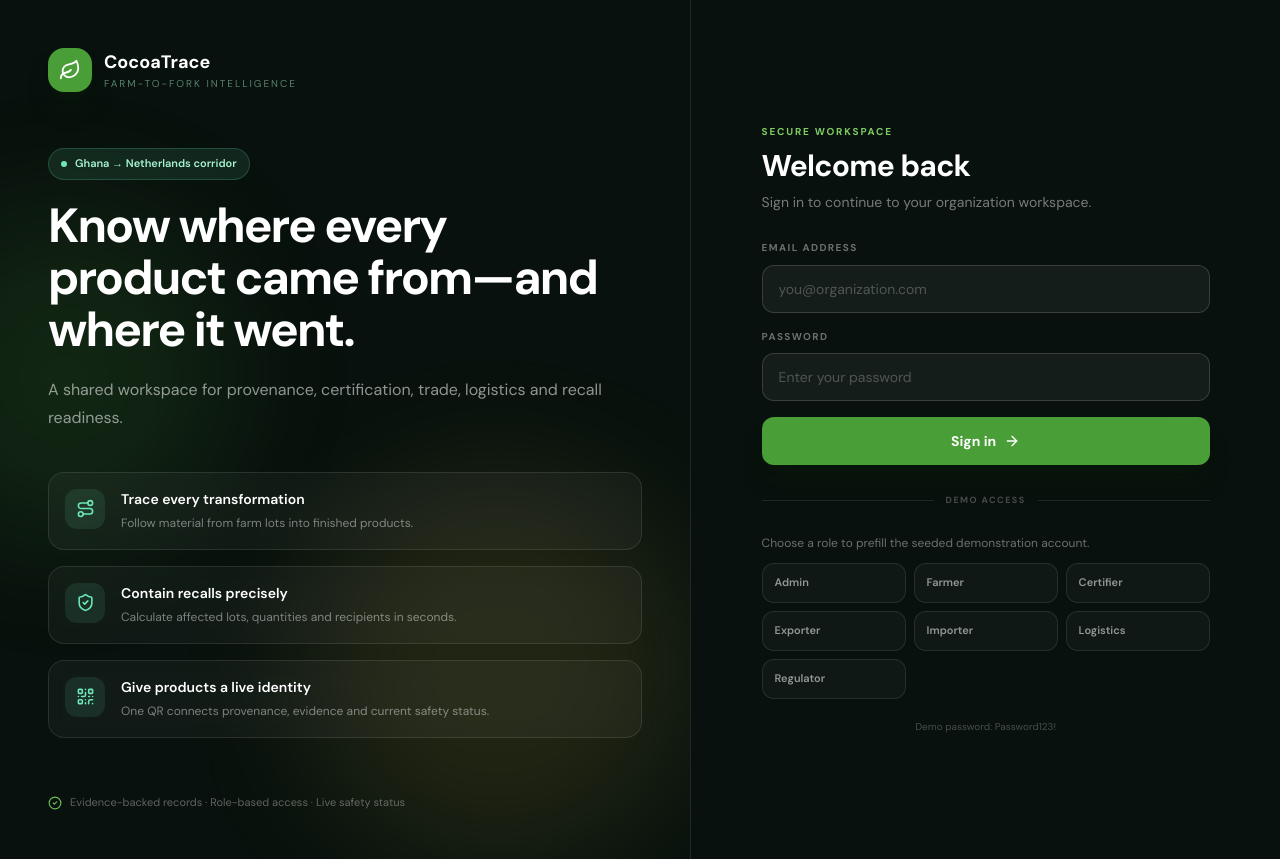
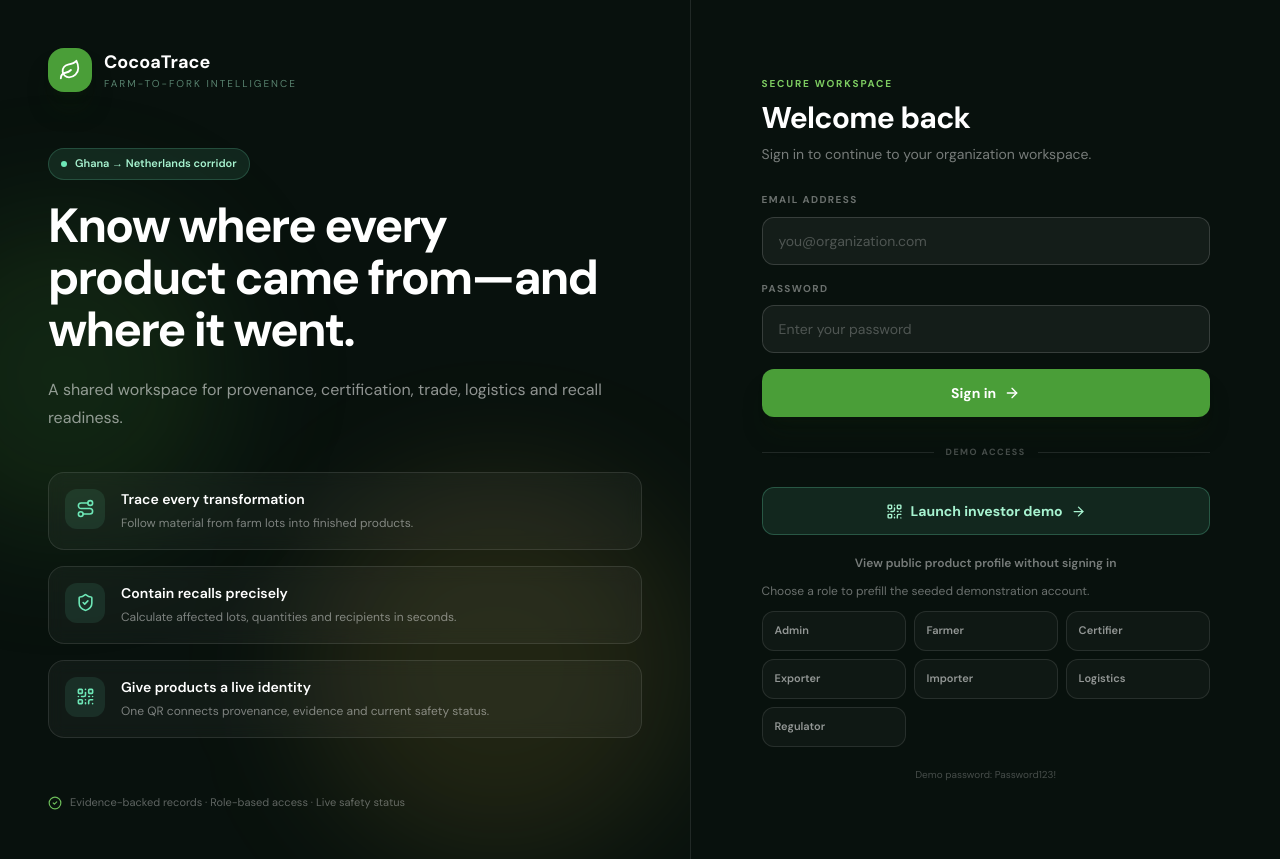
Before and after one commit to PaddyPul/cocoatrace, a React (Vite) app in the folder web/: page /login in a window 1280 px wide. Built offline with nearby package versions, Linux system fonts and the light colour scheme.

Commit message:
feat: add focused investor demo experience

```diff
--- a/web/src/pages/LoginPage.tsx
+++ b/web/src/pages/LoginPage.tsx
@@ -1,5 +1,6 @@
 import { FormEvent, useState } from 'react';
 import { ArrowRight, CheckCircle2, Leaf, QrCode, Route, ShieldCheck } from 'lucide-react';
+import { useNavigate } from 'react-router-dom';
 import { useAuthCtx } from '../components/auth/AuthProvider';
 
 const QUICK_USERS = [
@@ -20,6 +21,7 @@ const VALUE_POINTS = [
 
 export default function LoginPage() {
   const { login } = useAuthCtx();
+  const navigate = useNavigate();
   const [email, setEmail] = useState('');
   const [password, setPassword] = useState('');
   const [error, setError] = useState('');
@@ -42,6 +44,19 @@ export default function LoginPage() {
     setEmail(nextEmail);
     setPassword('Password123!');
     setError('');
+  };
+
+  const launchDemo = async () => {
+    setError('');
+    setSubmitting(true);
+    try {
+      await login('admin@cocoatrace.io', 'Password123!');
+      navigate('/demo');
+    } catch (err: any) {
+      setError(err.message || 'Demo login failed');
+    } finally {
+      setSubmitting(false);
+    }
   };
 
   return (
@@ -75,6 +90,8 @@ export default function LoginPage() {
           </form>
 
           <div className="my-7 flex items-center gap-3"><div className="h-px flex-1 bg-white/10" /><span className="text-[9px] font-bold uppercase tracking-[.16em] text-white/25">Demo access</span><div className="h-px flex-1 bg-white/10" /></div>
+          <button type="button" className="flex min-h-12 w-full items-center justify-center gap-2 rounded-xl border border-emerald-300/25 bg-emerald-300/10 px-4 text-sm font-bold text-emerald-200 transition hover:bg-emerald-300/15" onClick={launchDemo} disabled={submitting}><QrCode size={17} />{submitting ? 'Opening demo…' : 'Launch investor demo'}<ArrowRight size={15} /></button>
+          <a href="/p/asante-cocoa-2024-0847" target="_blank" rel="noreferrer" className="mt-2 flex min-h-10 w-full items-center justify-center text-xs font-semibold text-white/45 transition hover:text-white">View public product profile without signing in</a>
           <p className="mb-3 text-xs text-white/40">Choose a role to prefill the seeded demonstration account.</p>
           <div className="grid grid-cols-2 gap-2 sm:grid-cols-3">{QUICK_USERS.map((user) => <button key={user.email} type="button" className={`rounded-xl border px-3 py-2.5 text-left text-[11px] font-semibold transition ${email === user.email ? 'border-brand-400 bg-brand-400/15 text-brand-200' : 'border-white/10 bg-white/[.03] text-white/55 hover:border-white/25 hover:bg-white/[.06] hover:text-white'}`} onClick={() => quickLogin(user.email)}>{user.label}</button>)}</div>
           <p className="mt-5 text-center text-[10px] text-white/25">Demo password: Password123!</p>
```
